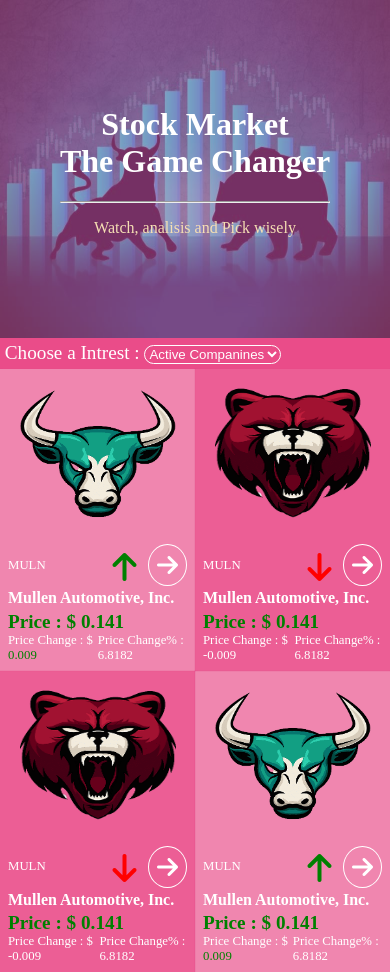
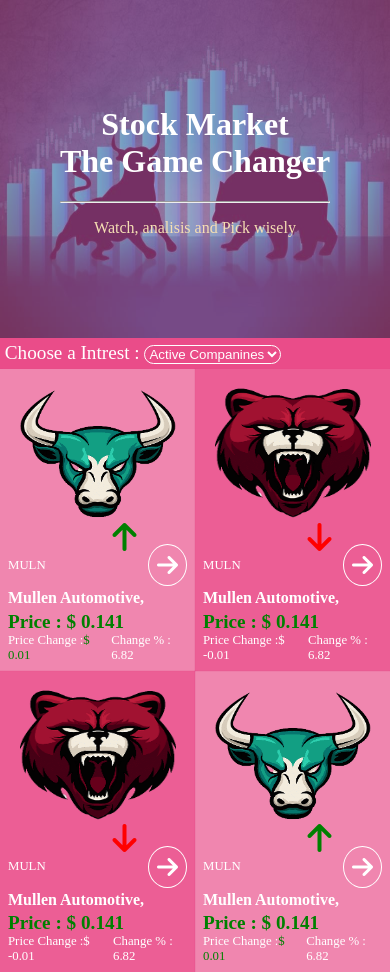
Before and after one commit to PowerLevel9000/stock-market, a React (Create React App) app: page / in a window 390 px wide. Built offline with nearby package versions, Linux system fonts and the light colour scheme; no server answers.

Commit message:
responsive details and home page

```diff
--- a/src/components/Details.jsx
+++ b/src/components/Details.jsx
@@ -1,4 +1,4 @@
-import React from 'react';
+import React, { useEffect, useState } from 'react';
 import { useDispatch, useSelector } from 'react-redux';
 import { Link } from 'react-router-dom';
 import styled from 'styled-components';
@@ -11,6 +11,16 @@
   const {
     detailsReducer: { details, isLoading }, matricsReducer: { matrics },
   } = useSelector((store) => store);
+
+  const [width, setWidth] = useState(window.innerWidth);
+
+  useEffect(() => {
+    const handleResize = () => setWidth(window.innerWidth);
+    window.addEventListener('resize', handleResize);
+    return () => {
+      window.removeEventListener('resize', handleResize);
+    };
+  }, []);
 
   const styleUp = {
     color: 'green',
@@ -71,6 +81,20 @@
                 </span>
               </div>
               <hr />
+              {width < 425 ? (
+                <div className="market">
+                  <span className="vol">
+                    Avg Volume :
+                    {' '}
+                    {details[0].volAvg}
+                  </span>
+                  <span className="vol">
+                    Mkt Capital :
+                    {' '}
+                    {details[0].mktCap}
+                  </span>
+                </div>
+              ) : (
                 <div className="market">
                   <span className="vol">
                     Average Volume :
@@ -83,6 +107,7 @@
                     {details[0].mktCap}
                   </span>
                 </div>
+              )}
               <hr />
               <span className="vol dividend">
                 Last Dividend :
@@ -151,6 +176,7 @@
       height: 52vh;
       img{
         height: 50vh;
+        overflow: hidden;
       }
     }
 
@@ -166,9 +192,23 @@
       }
 
       .logoWrap {
+        height: 46vh;
+        img{
           height: 45vh;
+        }
+      }
+
+      .market {
+        flex-direction: column;
+        gap: 1px;
+      }
+    }
+
+    @media screen and (max-width: 325px) {
+      .logoWrap {
+        height: 49vh;
         img{
-          height: 40vh;
+          height: 45vh;
         }
       }
     }
--- a/src/components/Home.jsx
+++ b/src/components/Home.jsx
@@ -1,5 +1,5 @@
 /* eslint-disable */
-import React, { useEffect } from 'react';
+import React, { useEffect, useState } from 'react';
 import { useDispatch, useSelector } from 'react-redux';
 import { getCompanyDetails, setQuerry } from '../redux/details/details';
 import { setMatricsType } from '../redux/home/homeSlice';
@@ -13,6 +13,17 @@
 const Home = () => {
   const { matricsType: type, matrics, isLoading } = useSelector((store) => store.matricsReducer);
   const dispatch = useDispatch();
+
+  const [width, setWidth] = useState(window.innerWidth);
+
+  useEffect(() => {
+    const handleResize = () => setWidth(window.innerWidth);
+    window.addEventListener('resize', handleResize);
+    return () => {
+      window.removeEventListener('resize', handleResize);
+    };
+  }, []);
+
   return (
     <HomeWraper>
       <div className="carouselWrapper">
@@ -42,9 +53,9 @@
             <div className="intro">
               <div className="symbol">
                 <span>{item.symbol}</span>
-                <Link to="/details" ><i className="fa-solid fa-arrow-right" onClick={() => dispatch(setQuerry(item.symbol))} /></Link>
+                <Link to="/details#top" ><i className="fa-solid fa-arrow-right" onClick={() => dispatch(setQuerry(item.symbol))} /></Link>
               </div>
-              <h2>{item.name}</h2>
+              <h2>{width>768?item.name:width<426?item.name.substring(0,'ProShares UltraPro'.length):item.name.substring(0,'Bank of America Corporation'.length)}</h2>
               <div className="pricing">
                 <strong className="price">
                   Price : $
@@ -53,17 +64,24 @@
                 </strong>
                 <div className="status">
                   <span>
-                    Price Change : $
+                    Price Change :
                     <span style={item.status < 0 ? { color: 'white', } : { color: 'green' }}>
+                      $
                       {' '}
-                      {item.status}
+                      {item.status.toFixed(2)}
                     </span>
                   </span>
-                  <span>
+                  {width<425?(<span>
+                    Change
+                    {' '}
+                    % :
+                    {' '}
+                    {item.statusPercentage.toFixed(2)}
+                  </span>):(<span>
                     Price Change% :
                     {' '}
-                    {item.statusPercentage}
-                  </span>
+                    {item.statusPercentage.toFixed(2)}
+                  </span>)}
                 </div>
               </div>
             </div>
@@ -222,8 +240,13 @@
       }
 
       .indicator{
-        top: 60%;
+        top: 50%;
         right:30%;
+      }
+
+      .status{
+        width: 100%;
+        padding-right: .5rem;
       }
     }
   }
```
Lines whose indentation alone changed are shown as unchanged.
